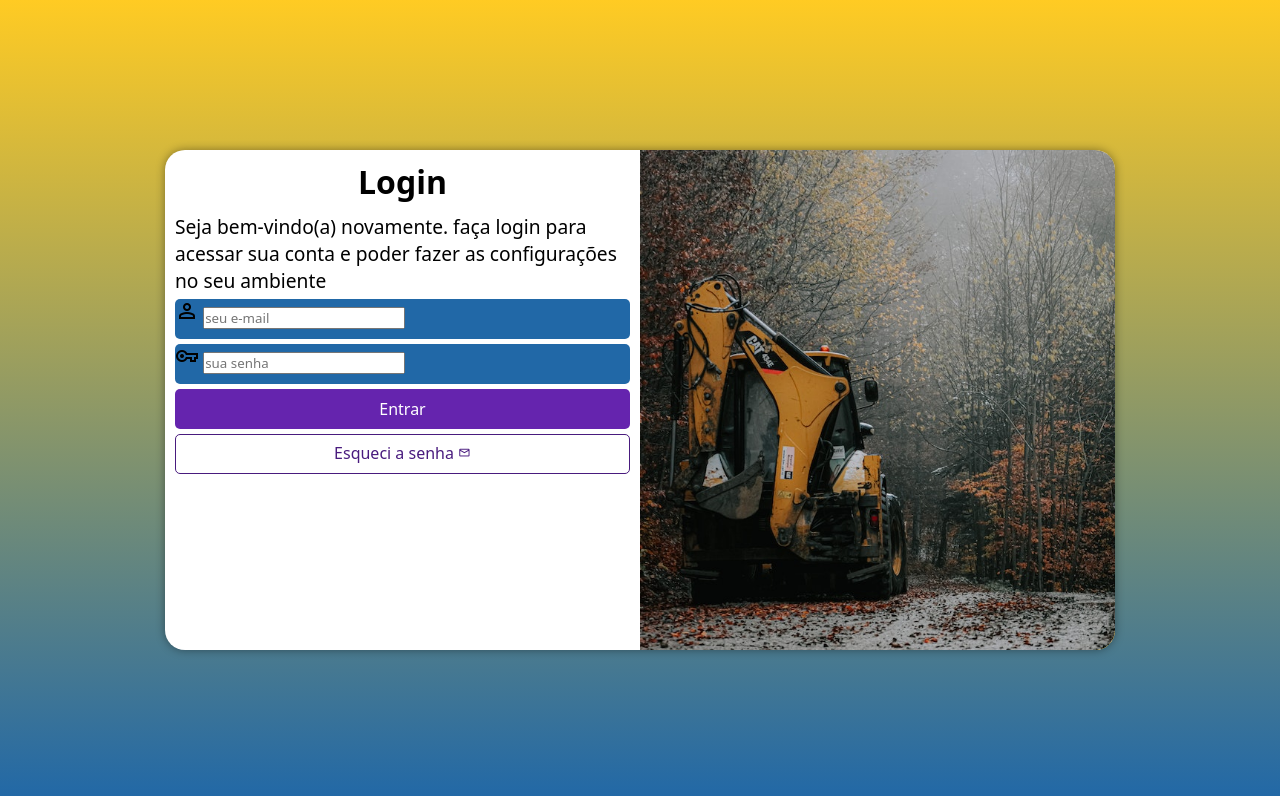
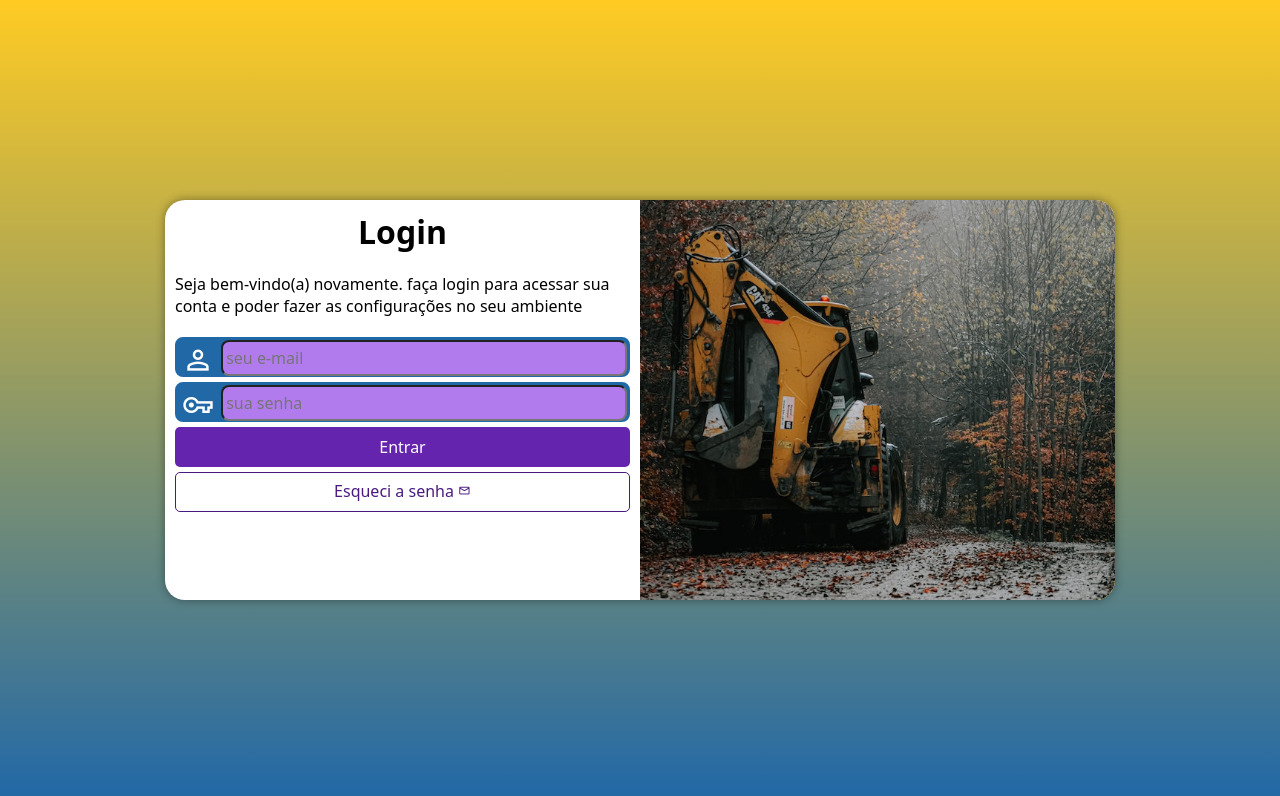
Before and after one commit to gabriel-ferla/projeto-login, a plain HTML site: page index.html in a window 1280 px wide. Drawn offline with nearby package versions, Linux system fonts and the light colour scheme.

Commit message:
configuração input login;senha

```diff
--- a/estilos/media-query.css
+++ b/estilos/media-query.css
@@ -7,6 +7,7 @@
 
     #login {
         width: 80vw;
+        height: 320px;
     }
 
     #login > #imagem {
@@ -28,6 +29,7 @@
 
     #login {
         width: 950px;
+        height: 400px;
     }
 
     #login > #imagem {
@@ -46,6 +48,7 @@
     }
 
     #formulario > p {
-        font-size: 1.2em;
+        font-size: 1em;
+        margin: 20px 0px;
     }
 }
--- a/estilos/style.css
+++ b/estilos/style.css
@@ -30,7 +30,6 @@ main {
     position: absolute;
     top: 50%;
     left: 50%;
-    transform: translate(-50%, -50%);
     overflow: hidden;
 
     background-color: white;
@@ -39,6 +38,7 @@ main {
     border-radius: 20px;
     box-shadow: 0px 0px 10px rgba(0, 0, 0, 0.397);
 
+    transform: translate(-50%, -50%);
     transition: width .3s height .3s;
     transition-timing-function: ease;
 }
@@ -67,15 +67,38 @@ main {
 
 form > .campo {
     background-color: #2168A7;
+    border: 2px solid #2168A7;
     width: 100%;
     display: block;
     height: 40px;
-    border-radius: 5px;
+    border-radius: 8px;
     margin: 5px 0px;
 }
 
 .campo > label {
     display: none;
+}
+
+.campo > span {
+    color: white;
+    font-size: 2em;
+    width: 40px;
+    padding: 5px;
+}
+
+.campo > input {
+    background-color: #b17bee;
+    font-size: 1em;
+    width: calc(100% - 45px);
+    height: 100%;
+    border-radius: 8px;
+    padding: 3px;
+    outline: none;
+    transform: translateY(-12px);
+}
+
+.campo > input:focus-within {
+    background-color: white;
 }
 
 form > input[type=submit] {
@@ -109,7 +132,7 @@ form > a.botao {
 }
 
 form > a.botao:hover {
-   background-color: #984cf0;
+   background-color: #b17bee;
 }
 
 form > a.botao > span {
```
Also changed, not shown: imagens/pattern.jpg (deleted), imagens/retro-G.jpg (added).
